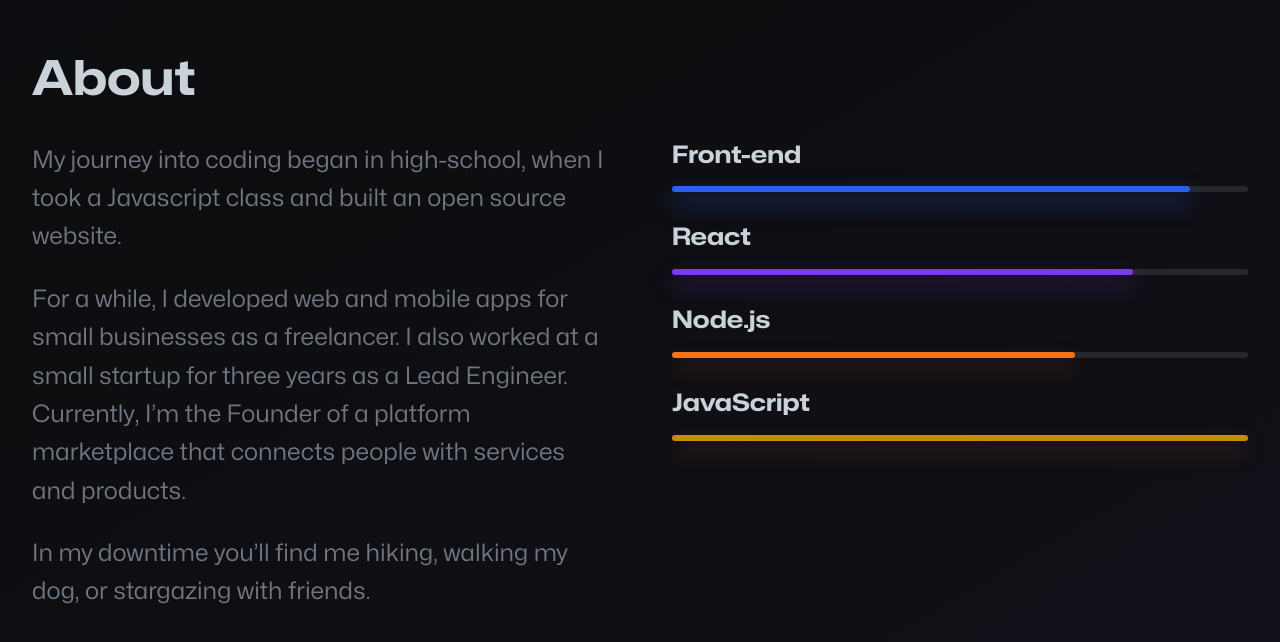
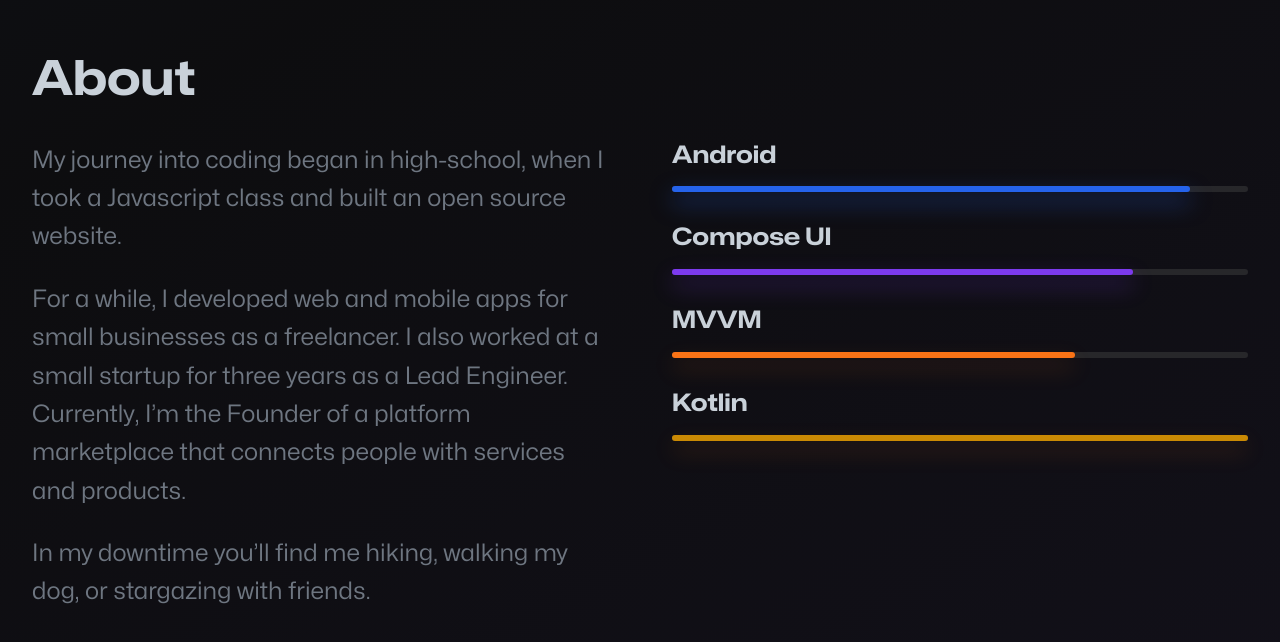
Before and after one commit to digrec/codespaces-actions-playground, a plain HTML site: page src/index.html in a window 1280 px wide. Shown: the part 1097-1739 px from the top of the page. Drawn offline with Linux system fonts and the light colour scheme.

Commit message:
feat: update my skills

```diff
--- a/src/index.html
+++ b/src/index.html
@@ -85,28 +85,28 @@
         </div>
         <div class="full-width">
           <div>
-            <h4 class="mb-1">Front-end</h4>
+            <h4 class="mb-1">Android</h4>
             <div class="skill-bar">
               <div class="skill-progress skill-1"></div>
             </div>
           </div>
 
           <div class="skill">
-            <h4 class="mb-1">React</h4>
+            <h4 class="mb-1">Compose UI</h4>
             <div class="skill-bar">
               <div class="skill-progress skill-2"></div>
             </div>
           </div>
 
           <div class="skill">
-            <h4 class="mb-1">Node.js</h4>
+            <h4 class="mb-1">MVVM</h4>
             <div class="skill-bar">
               <div class="skill-progress skill-3"></div>
             </div>
           </div>
 
           <div class="skill">
-            <h4 class="mb-1">JavaScript</h4>
+            <h4 class="mb-1">Kotlin</h4>
             <div class="skill-bar">
               <div class="skill-progress skill-4"></div>
             </div>
```
